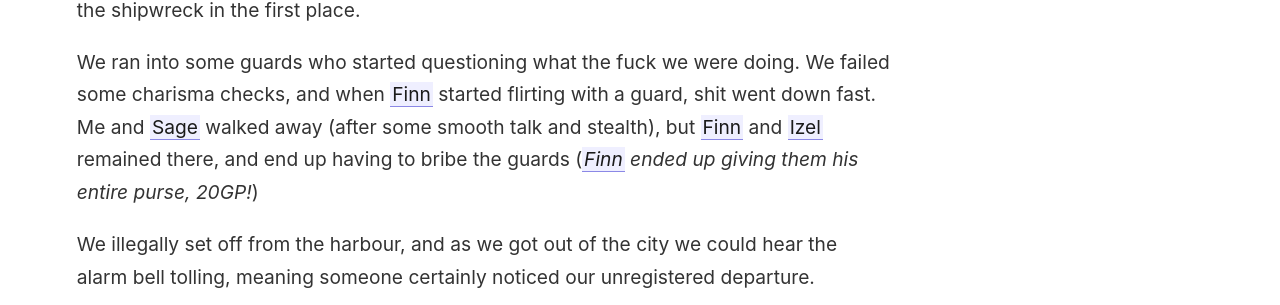
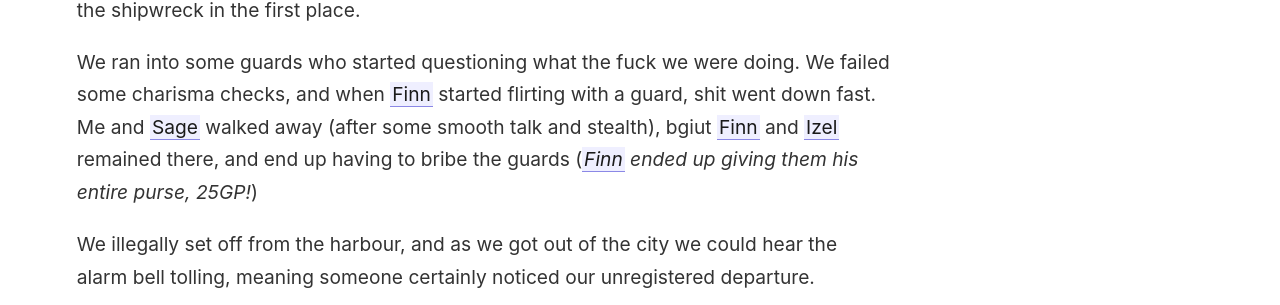
Before and after one commit to defyd/dnd-journal, a Jekyll site: the page built from _notes/Session Notes/Session 1.md, in a window 1280 px wide and 900 px high. Shown: the part 432-737 px from the top of the window. Built offline with Jekyll 4.4.1, drawn with Linux system fonts in a browser that asks for light colours.

Commit message:
Quick fix of some facts
Signed-off-by: defyd <defyd12@gmail.com>

```diff
--- a/_notes/Session Notes/Session 1.md
+++ b/_notes/Session Notes/Session 1.md
@@ -7,7 +7,7 @@
 Pelican - This is officially a trade vessel owned by the [[Gui-apa]], which we may or may not be commandeering (_I don't actually know_). This is the ship we used to sail to the [[Sunken Ship|shipwreck]].
 Gywald Rockjaw - bald chonky man with beard. This is the guy who sent us to the shipwreck in the first place.
 
-We ran into some guards who started questioning what the fuck we were doing. We failed some charisma checks, and when [[Finn]] started flirting with a guard, shit went down fast. Me and [[Sage]] walked away (after some smooth talk and stealth), but [[Finn]] and [[Izel]] remained there, and end up having to bribe the guards (_[[Finn]] ended up giving them his entire purse, 20GP!_)
+We ran into some guards who started questioning what the fuck we were doing. We failed some charisma checks, and when [[Finn]] started flirting with a guard, shit went down fast. Me and [[Sage]] walked away (after some smooth talk and stealth), bgiut [[Finn]] and [[Izel]] remained there, and end up having to bribe the guards (_[[Finn]] ended up giving them his entire purse, 25GP!_)
 
 We illegally set off from the harbour, and as we got out of the city we could hear the alarm bell tolling, meaning someone certainly noticed our unregistered departure.
 
```
Also changed, not shown: 1 other file.
